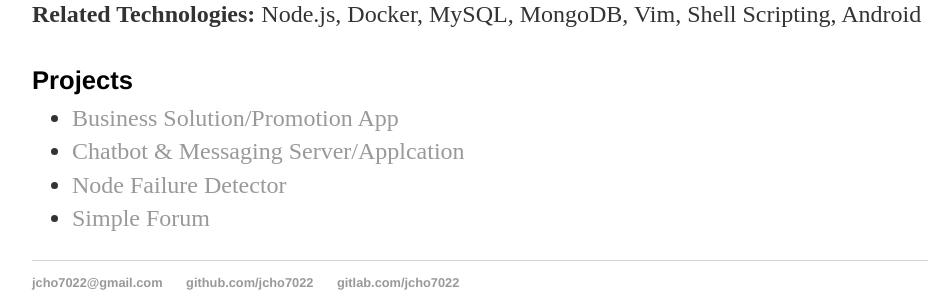
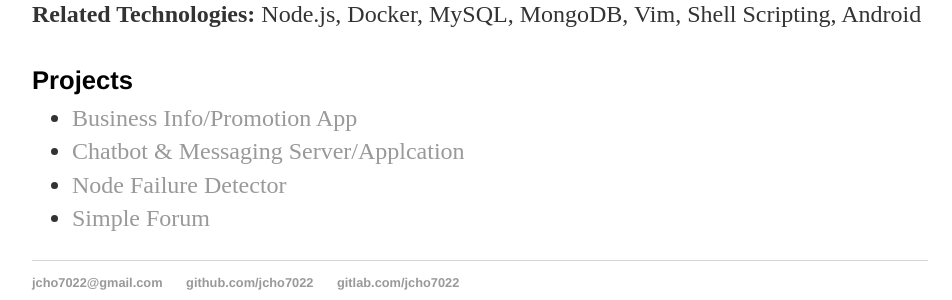
Before and after one commit to jcho7022/jcho7022.github.io, a Jekyll site: the page built from index.html, in a window 1280 px wide. Shown: the part 431-731 px from the top of the page, without its empty margins (160-1112 px from the left). Built offline with Jekyll 4.4.1, drawn with Linux system fonts in a browser that asks for light colours.

Commit message:
Update index.html

```diff
--- a/index.html
+++ b/index.html
@@ -15,7 +15,7 @@
 
 	<h4><b>Projects</b></h4>
 	<ul class="project_dir">
-		<li> <a href="/projects/float" title="Business Solution/Promotion App">Business Solution/Promotion App</a></li>
+		<li> <a href="/projects/float" title="Business Info/Promotion App">Business Info/Promotion App</a></li>
  		<li> <a href="/projects/chatbot" title="Chatbot & Client App">Chatbot & Messaging Server/Applcation</a></li>
   		<li> <a href="/projects/fd" title="Failure Detector">Node Failure Detector</a></li>
   		<li> <a href="/projects/forum" title="Simple Forum">Simple Forum</a></li>
```
